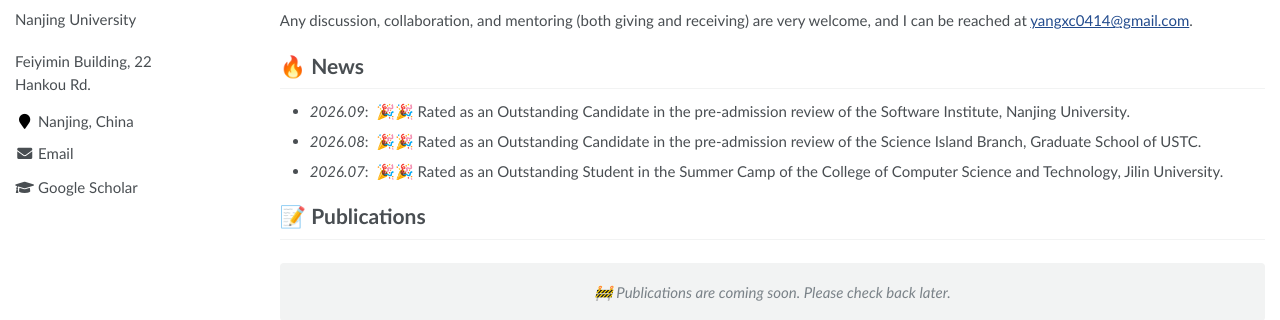
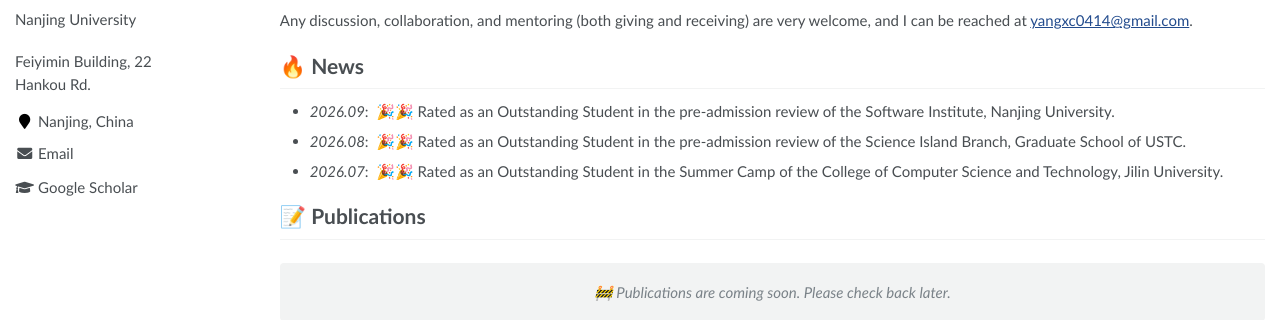
Before and after one commit to Yangxc0414/Yangxc0414.github.io, a Jekyll site: the page built from _pages/about.md, in a window 1280 px wide and 1258 px high. Shown: the part 303-623 px from the top of the window. Built offline with Jekyll 4.4.1, drawn with Linux system fonts in a browser that asks for light colours.

Commit message:
style: unify news wording to Outstanding Student

```diff
--- a/_pages/about.md
+++ b/_pages/about.md
@@ -22,8 +22,8 @@ Any discussion, collaboration, and mentoring (both giving and receiving) are ver
 
 
 # 🔥 News
-- *2026.09*: &nbsp;🎉🎉 Rated as an Outstanding Candidate in the pre-admission review of the Software Institute, Nanjing University.
-- *2026.08*: &nbsp;🎉🎉 Rated as an Outstanding Candidate in the pre-admission review of the Science Island Branch, Graduate School of USTC.
+- *2026.09*: &nbsp;🎉🎉 Rated as an Outstanding Student in the pre-admission review of the Software Institute, Nanjing University.
+- *2026.08*: &nbsp;🎉🎉 Rated as an Outstanding Student in the pre-admission review of the Science Island Branch, Graduate School of USTC.
 - *2026.07*: &nbsp;🎉🎉 Rated as an Outstanding Student in the Summer Camp of the College of Computer Science and Technology, Jilin University.
 
 # 📝 Publications
```
